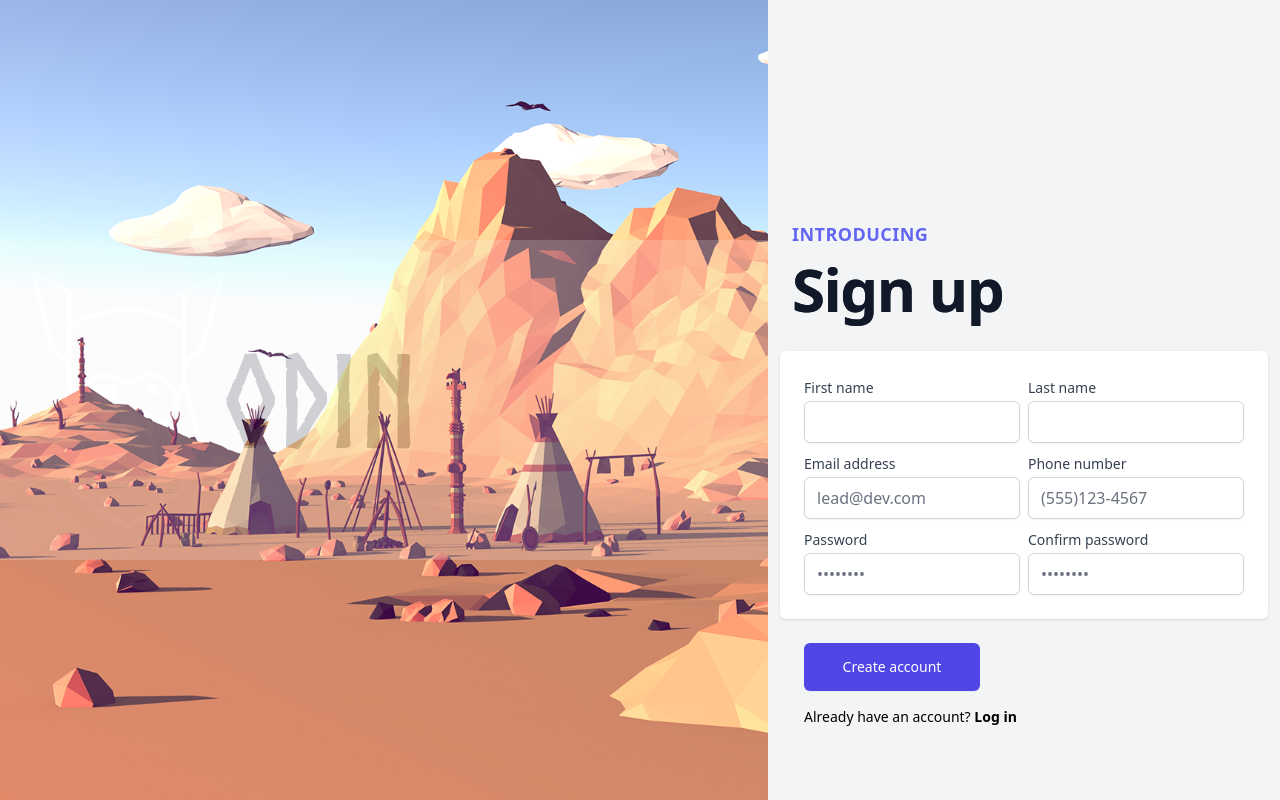
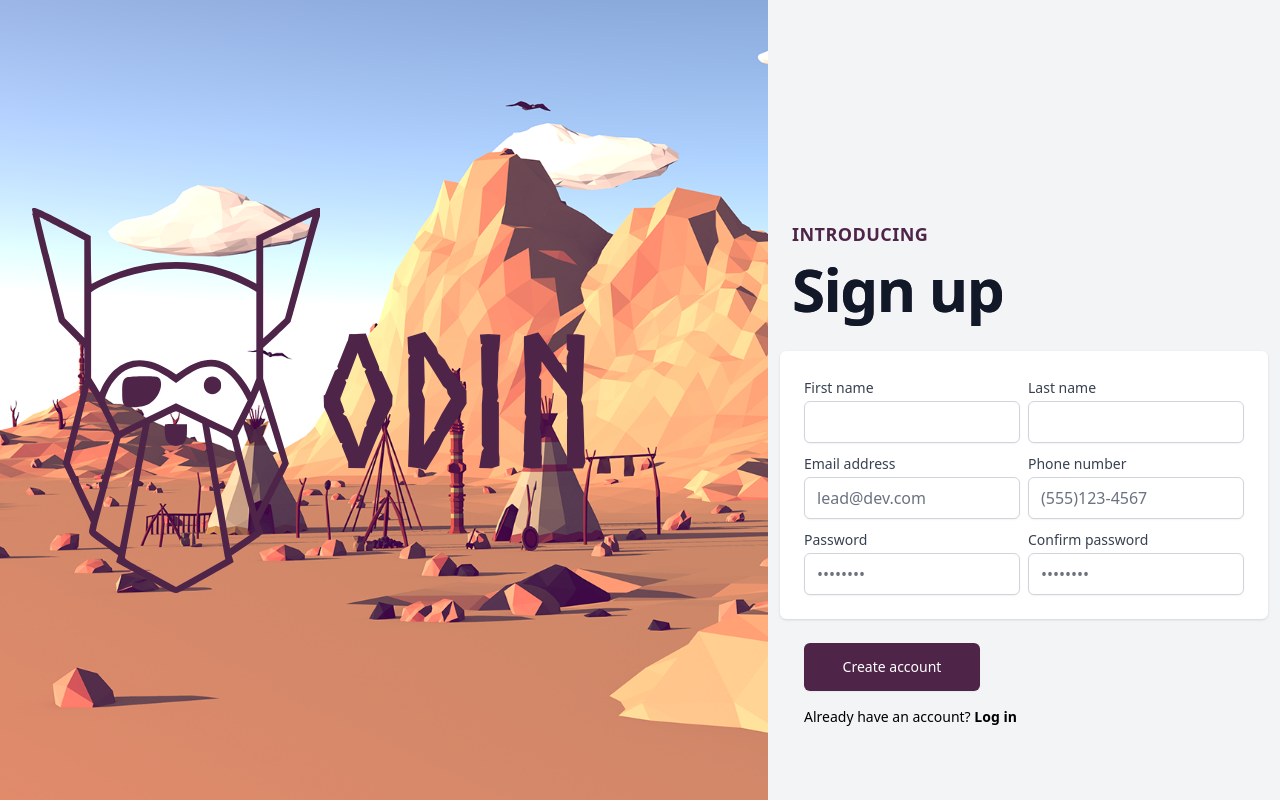
Before and after one commit to remotelyqueued/odin-signup, a website: page src/index.html in a window 1280 px wide. Drawn offline with nearby package versions, Linux system fonts and the light colour scheme; files that its build step writes are made by us from their sources; a web font is replaced by a local one.

Commit message:
Trying out different colors

```diff
--- a/src/index.html
+++ b/src/index.html
@@ -16,35 +16,35 @@
     <body
         class="h-screen justify-center bg-gray-100 bg-[url('../images/low-poly-1.png')] bg-contain bg-no-repeat sm:bg-gray-100 sm:bg-none md:bg-gray-100 lg:flex"
     >
-        <div
+        <!-- left  -->
+        <section
             class="hidden items-center bg-no-repeat sm:flex sm:h-1/3 sm:bg-[url('../images/low-poly-1.png')] sm:bg-cover lg:h-screen lg:w-3/5 lg:bg-left"
         >
-            <div
-                class="hidden flex-1 items-center bg-gray-100 px-8 py-8 opacity-20 lg:flex"
-            >
+            <div class="hidden flex-1 items-center p-8 lg:flex">
                 <img
-                    class="flex w-16 justify-center align-middle opacity-100 md:w-32 lg:w-48"
-                    src="../images/odin-lined.png"
+                    class="flex w-16 justify-center align-middle md:w-32 lg:w-72"
+                    src="../images/odin-lined.svg"
                     alt="odin lined"
                 />
                 <h1
                     style="font-family: norse"
-                    class="text-9xl text-gray-900 opacity-100"
+                    class="text-[182px] text-[#4E2449]"
                 >
                     Odin
                 </h1>
             </div>
-        </div>
+        </section>
 
-        <div class="flex w-full flex-col justify-center lg:w-2/5">
+        <!-- right  -->
+        <section class="flex w-full flex-col justify-center lg:w-2/5">
             <div class="px-6 pt-10">
                 <h2
-                    class="mb-3 font-semibold uppercase tracking-wide text-indigo-500 sm:text-lg sm:leading-snug"
+                    class="mb-3 font-semibold uppercase tracking-wide text-[#4E2449] sm:text-lg sm:leading-snug"
                 >
                     Introducing
                 </h2>
                 <p
-                    class="mb-4 bg-gradient-to-r from-gray-900 to-[#B6D2F2] bg-clip-text pb-4 text-5xl font-extrabold leading-none tracking-tight text-transparent sm:text-gray-900 lg:text-6xl"
+                    class="mb-4 bg-gradient-to-r from-[#4E2449] to-[#4E2449] bg-clip-text pb-4 text-5xl font-extrabold leading-none tracking-tight text-transparent sm:text-gray-900 lg:text-6xl"
                 >
                     Sign up
                 </p>
@@ -152,7 +152,7 @@
                         <div>
                             <button
                                 type="submit"
-                                class="inline-flex h-12 w-full items-center justify-center whitespace-nowrap rounded-md border border-transparent bg-indigo-600 px-6 py-2 text-sm font-medium text-white shadow-sm hover:bg-indigo-700 focus:outline-none focus:ring-2 focus:ring-indigo-500 focus:ring-offset-2 sm:w-1/3 md:w-2/5"
+                                class="inline-flex h-12 w-full items-center justify-center whitespace-nowrap rounded-md border border-transparent bg-[#4E2449] px-6 py-2 text-sm font-medium text-white shadow-sm focus:outline-none focus:ring-2 focus:ring-indigo-500 focus:ring-offset-2 sm:w-1/3 md:w-2/5"
                             >
                                 Create account
                             </button>
@@ -167,6 +167,6 @@
                     </div>
                 </form>
             </div>
-        </div>
+        </section>
     </body>
 </html>
```
Also changed, not shown: images/odin-lined.svg (added).
